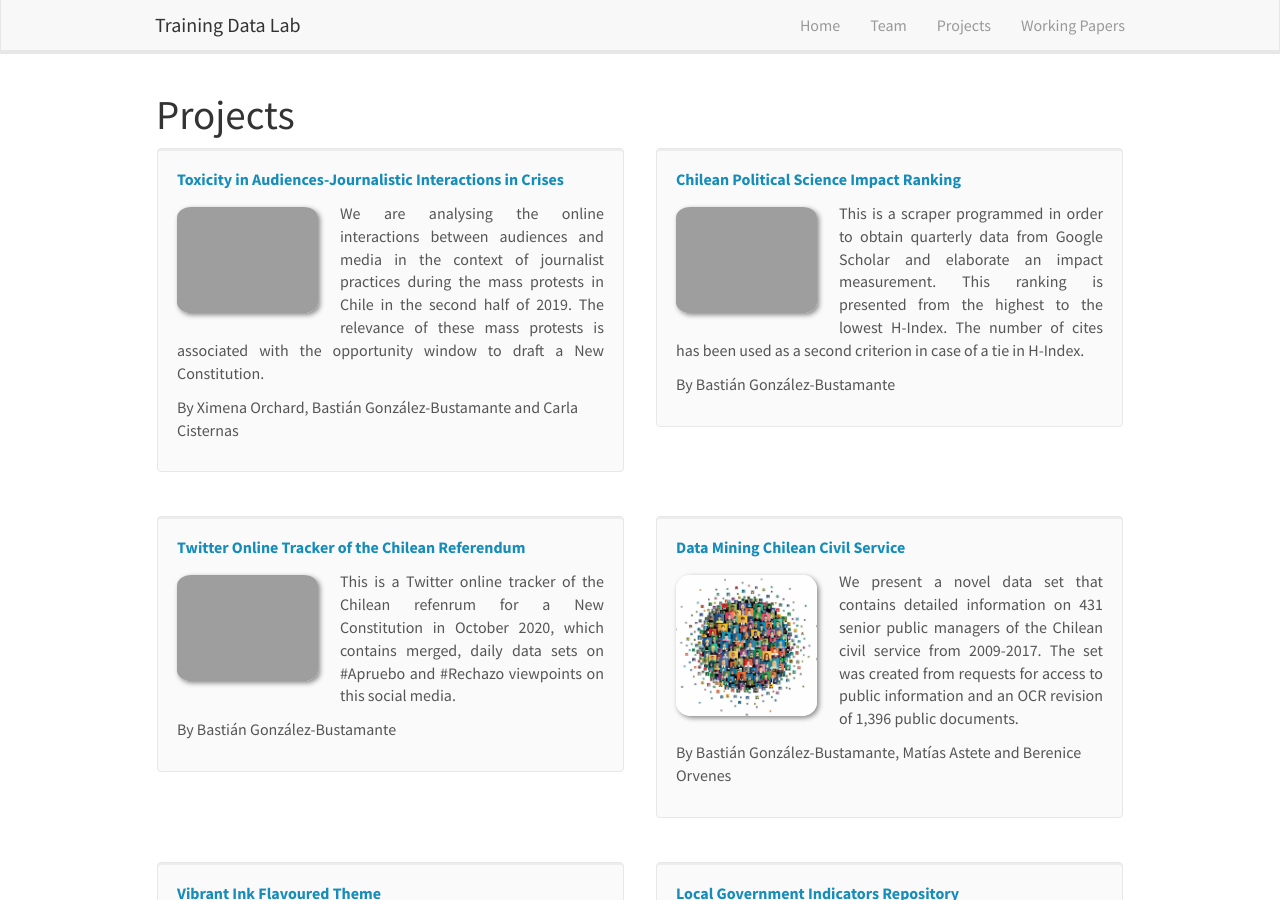
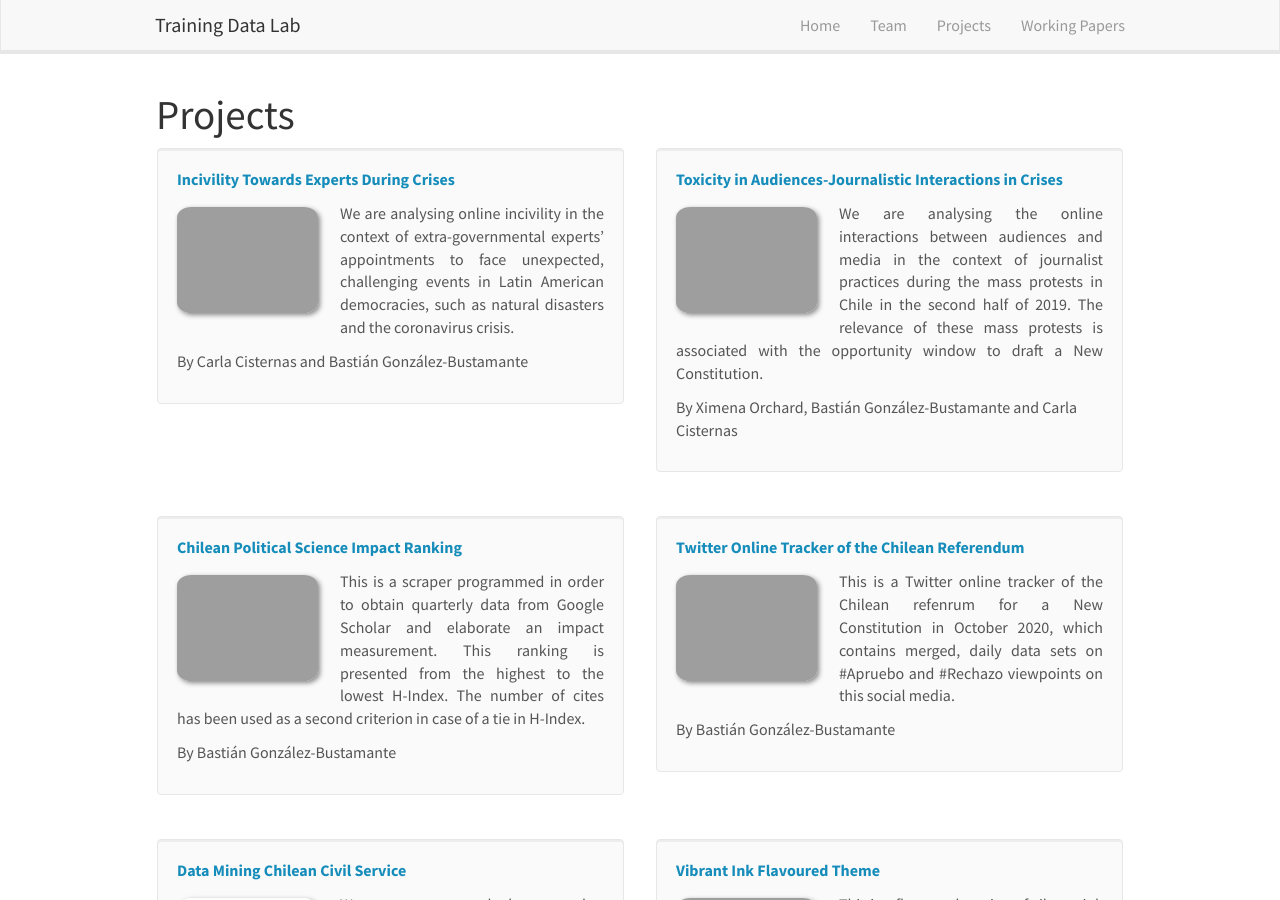
Before and after one commit to training-datalab/old-training-datalab.com, a Jekyll site: the page built from _pages/projects.md, in a window 1280 px wide and 900 px high. Built offline with Jekyll 4.4.1, drawn with Linux system fonts in a browser that asks for light colours; nearby versions of some CDN libraries.

Commit message:
Update projects.yml

```diff
--- a/_data/projects.yml
+++ b/_data/projects.yml
@@ -1,3 +1,13 @@
+- title: "Incivility Towards Experts During Crises"
+  image: experts.png
+  description: We are analysing online incivility in the context of extra-governmental experts' appointments to face unexpected, challenging events in Latin American democracies, such as natural disasters and the coronavirus crisis.
+  authors: Carla Cisternas and Bastián González-Bustamante
+  link:
+    url: https://training-datalab.com/projects/toxicity-in-audiences-journalistic-interactions-in-crises
+    display: See Project
+  highlight: 1
+  news2:
+
 - title: "Toxicity in Audiences-Journalistic Interactions in Crises"
   image: twmedia.png
   description: We are analysing the online interactions between audiences and media in the context of journalist practices during the mass protests in Chile in the second half of 2019. The relevance of these mass protests is associated with the opportunity window to draft a New Constitution.
```
